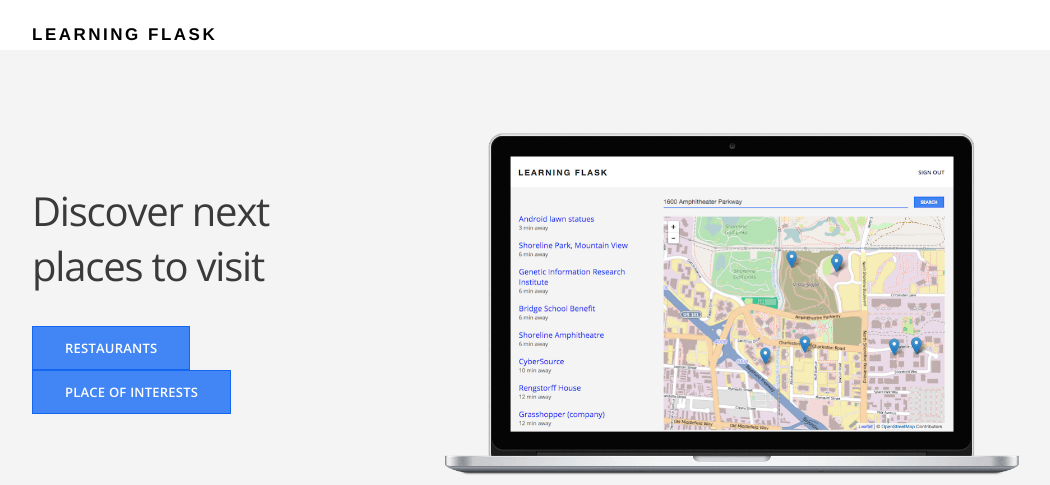
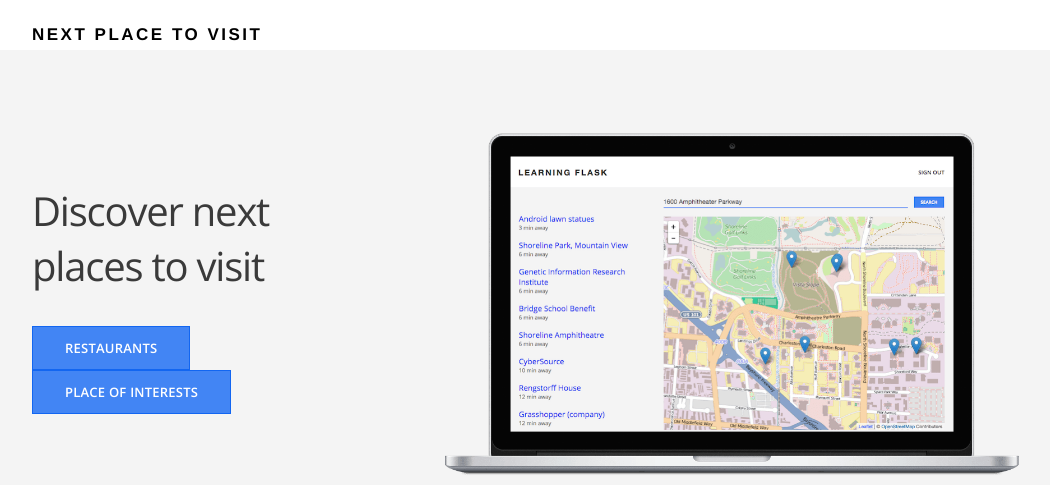
Before and after one commit to dindatisi/next_to_visit, a Flask app: page / in a window 1280 px wide. Shown: the top 485 px of the page, without its empty margins (108-1158 px from the left). Run offline with Flask 2, Linux system fonts and the light colour scheme.

Commit message:
change name in header tab

```diff
--- a/templates/layout.html
+++ b/templates/layout.html
@@ -8,7 +8,7 @@
   <body>
     <header>
       <div class="container">
-        <h1 class="title">Learning Flask</h1>
+        <h1 class="title">Next Place To Visit</h1>
       </div>
     </header>
 
```
